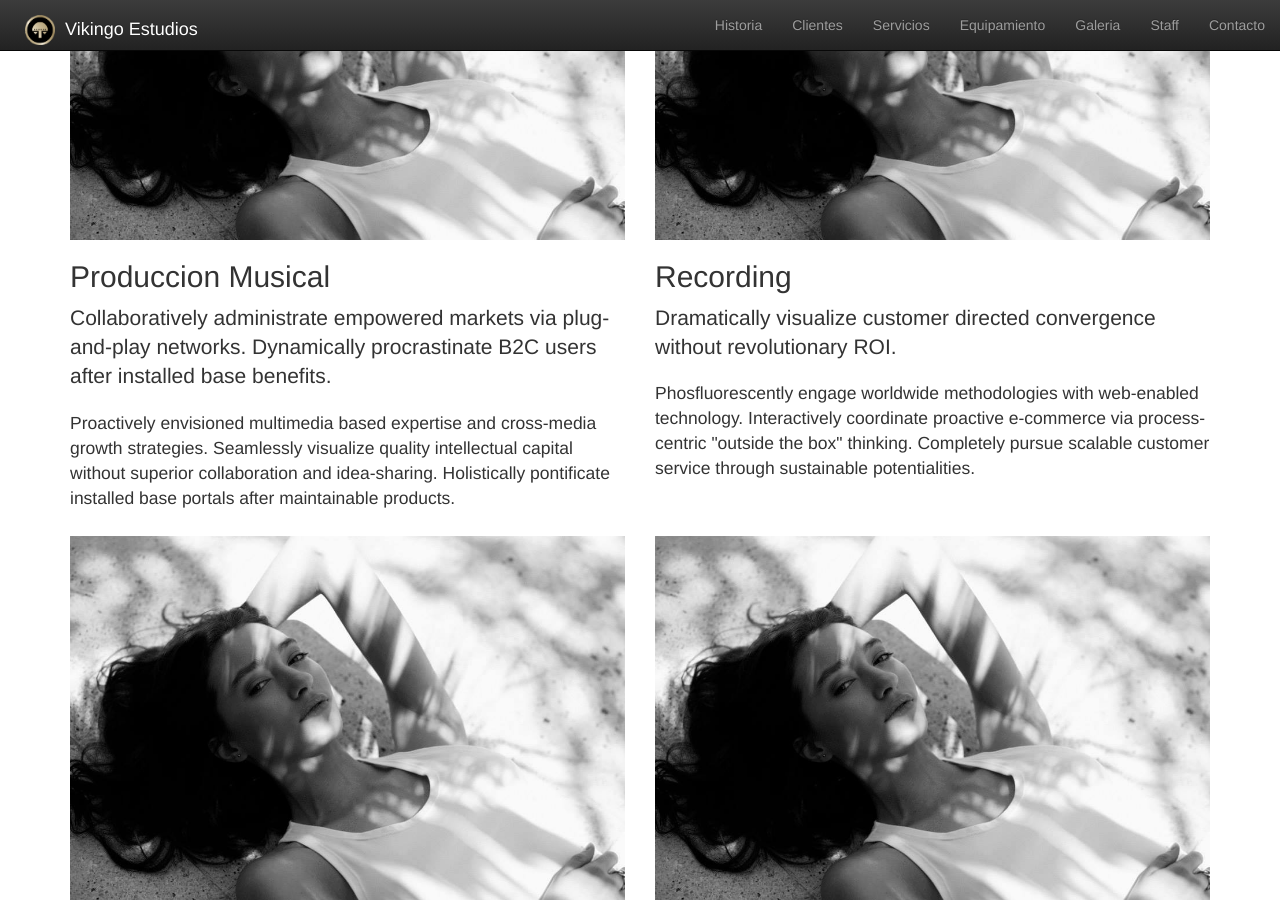
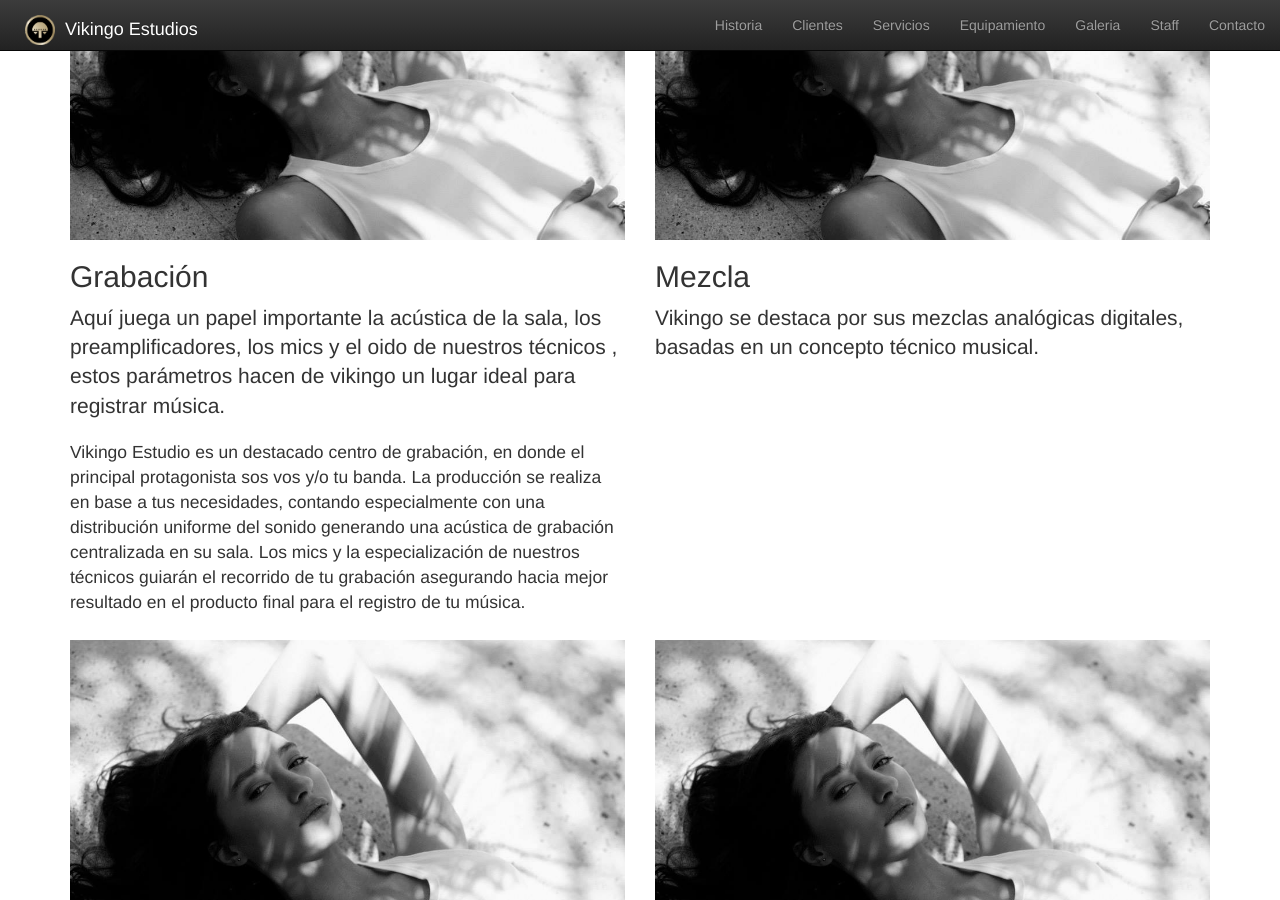
Before and after one commit to ryan258/vikingo, a Jekyll site: the page built from servicios/index.html, in a window 1280 px wide and 900 px high, scrolled down 250 px. Built offline with Jekyll 4.4.1, drawn with Linux system fonts in a browser that asks for light colours; nearby versions of some CDN libraries.

Commit message:
Pagina > Servicios > Texto > Grabacion
+ new logo

```diff
--- a/index.html
+++ b/index.html
@@ -8,7 +8,7 @@ layout: default
 	<div class="container-fluid">
 			<div class="col-md-8 col-md-offset-2">
 				<div class="jumbotron">
-					<div class="logo-v text-center"><img src="{{site.baseurl}}/img/vikingo-logo.png"><p class="slogan">"De los siete mares"</p></div>
+					<div class="logo-v text-center"><img src="{{site.baseurl}}/img/vikingo-logo-2.png"><p class="slogan">"De los siete mares"</p></div>
 
 				</div>
 			</div>
--- a/servicios/index.html
+++ b/servicios/index.html
@@ -9,16 +9,15 @@ layout: default
 		<h1>Servicios</h1>
 		<div class="col-sm-6">
 			<img src="{{site.baseurl}}/img/sol.jpg" class="img-responsive">
-			<h2>Produccion Musical</h2>
-			<p class="lead">Collaboratively administrate empowered markets via plug-and-play networks. Dynamically procrastinate B2C users after installed base benefits.</p>
-			<p>Proactively envisioned multimedia based expertise and cross-media growth strategies. Seamlessly visualize quality intellectual capital without superior collaboration and idea-sharing. Holistically pontificate installed base portals after maintainable products.</p>
+			<h2>Grabación</h2>
+			<p class="lead">Aquí juega un papel importante la acústica de la sala, los preamplificadores, los mics y el oido de nuestros técnicos , estos parámetros hacen de vikingo un lugar ideal para registrar música.</p>
+			<p>Vikingo Estudio es un destacado centro de grabación, en donde el principal protagonista sos vos y/o tu banda. La producción se realiza en base a tus necesidades, contando especialmente con una distribución uniforme del sonido generando una acústica de grabación centralizada en su sala. Los mics y la especialización de nuestros técnicos guiarán el recorrido de tu grabación asegurando hacia mejor resultado en el producto final para el registro de tu música.</p>
 		</div> <!-- .col-sm-6 -->
 
 		<div class="col-sm-6">
 			<img src="{{site.baseurl}}/img/sol.jpg" class="img-responsive">
-			<h2>Recording</h2>
-			<p class="lead">Dramatically visualize customer directed convergence without revolutionary ROI.</p>
-			<p>Phosfluorescently engage worldwide methodologies with web-enabled technology. Interactively coordinate proactive e-commerce via process-centric "outside the box" thinking. Completely pursue scalable customer service through sustainable potentialities.</p>
+			<h2>Mezcla</h2>
+			<p class="lead">Vikingo se destaca por sus mezclas analógicas digitales, basadas en un concepto técnico musical.</p>
 		</div> <!-- .col-sm-6 -->
 	</div> <!-- .row -->
 	<div class="row">
```
Also changed, not shown: contacto/img/contactimage.jpg (added), img/vikingo-logo-2.png (added).
